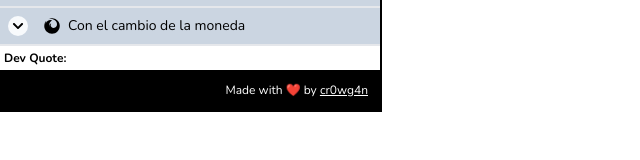
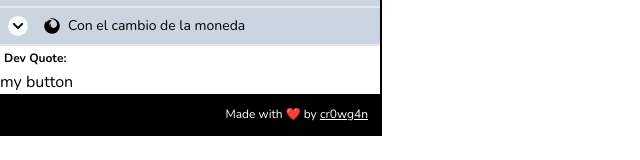
Before and after one commit to cr0wg4n/dev-station-extension, a React (Vite) app: page / in a window 1280 px wide. Shown: the part 150-310 px from the top of the page, without its empty margins (0-640 px from the left). Built offline with nearby package versions, Linux system fonts and the light colour scheme; no server answers.

Commit message:
feature: base chrome interaction

```diff
--- /dev/null
+++ b/public/background.js
@@ -0,0 +1 @@
+console.log('init')
--- a/src/App.tsx
+++ b/src/App.tsx
@@ -2,6 +2,7 @@ import Footer from "./components/Footer/Footer"
 import Navbar from "./components/Navbar/Navbar"
 import QuoteBar from "./components/QuoteBar"
 import ToolBarPicker from "./components/Toolbar/ToolbarPicker"
+import { getCurrentTab } from "./core/utils"
 
 
 
@@ -11,6 +12,9 @@ function App() {
       <Navbar title="Dev Station" />
       <ToolBarPicker></ToolBarPicker>
       <QuoteBar />
+      <button onClick={()=>{
+        getCurrentTab()
+      }}>my button</button>
       <Footer/>
     </div>
   )
--- a/src/core/css/index.ts
+++ b/src/core/css/index.ts
@@ -0,0 +1,3 @@
+
+export function enableDebug(enable: boolean) {
+}
--- /dev/null
+++ b/src/core/utils.ts
@@ -0,0 +1,6 @@
+export async function getCurrentTab() {
+  const queryOptions = { active: true, lastFocusedWindow: true }
+  const [tab] = await chrome.tabs.query(queryOptions)
+  console.log(tab)
+  return tab
+}
```
Also changed, not shown: public/manifest.json.
